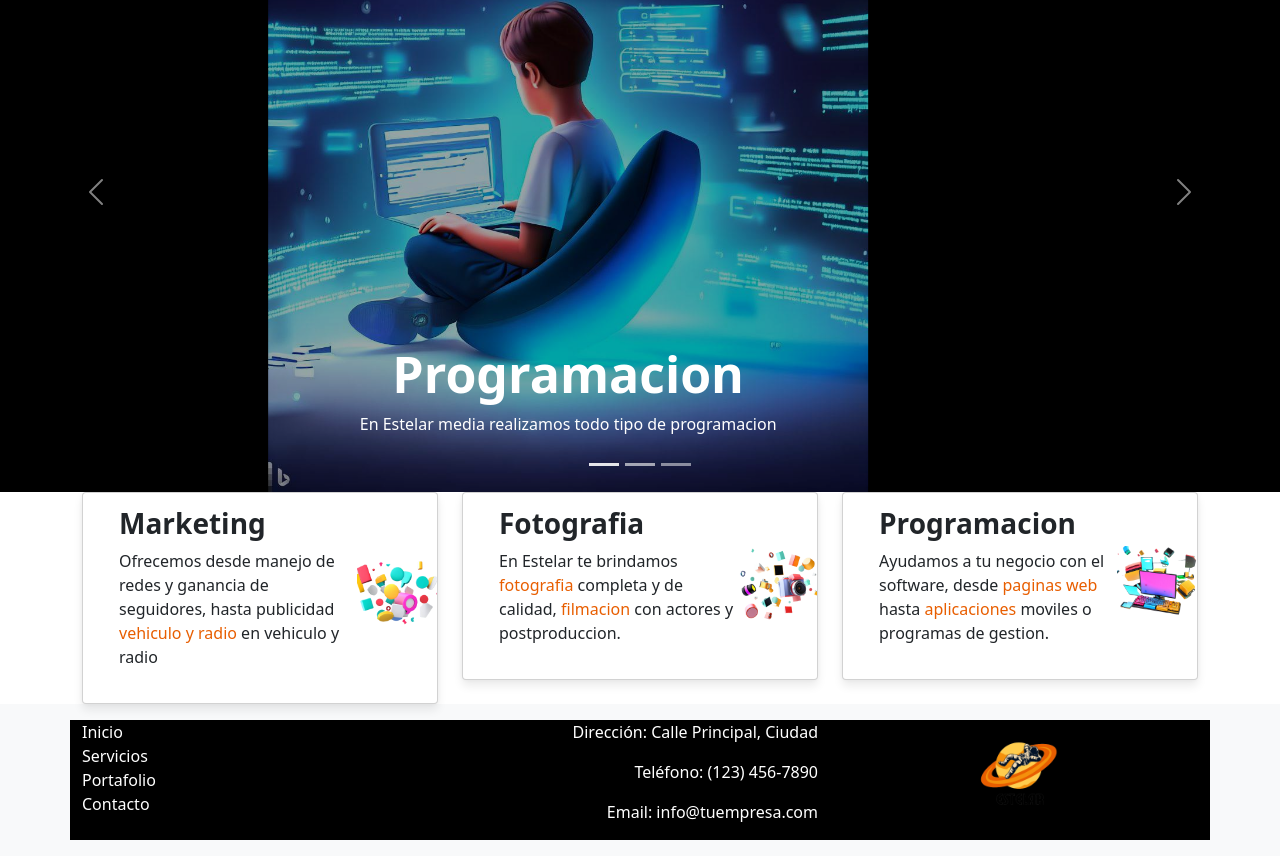
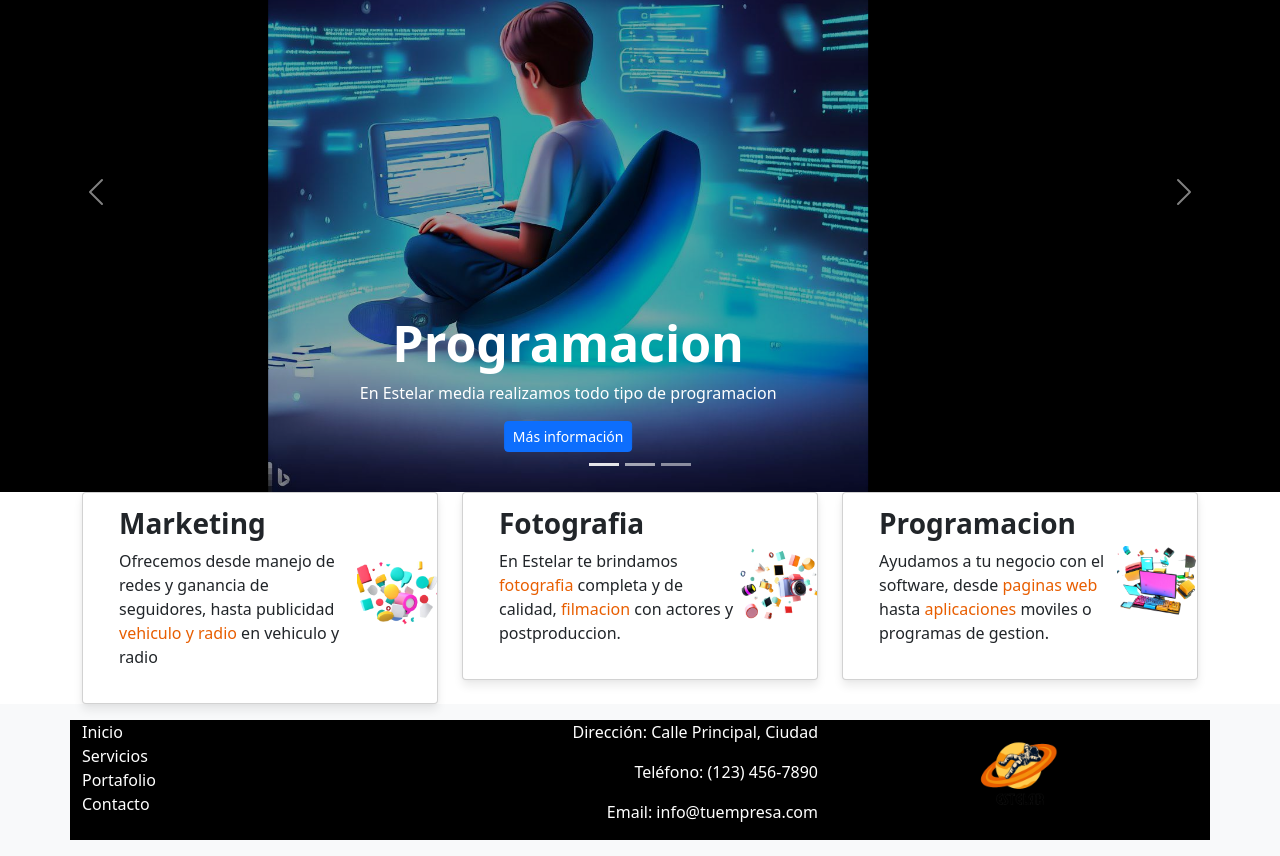
Before and after one commit to ignaciobecher/EstelarVue, a Vue app: page / in a window 1280 px wide. Shown: the part 1902-2758 px from the top of the page. Built offline with nearby package versions, Linux system fonts and the light colour scheme.

Commit message:
btn added no navbar

```diff
--- a/src/components/heroPage.vue
+++ b/src/components/heroPage.vue
@@ -14,6 +14,7 @@
                 <div class="carousel-caption d-block">
                     <h5>Programacion</h5>
                     <p>En Estelar media realizamos todo tipo de programacion</p>
+                    <a class="btn btn-primary btn-sm px-2" id="btnContact" href="#" role="button">Más información</a>
                 </div>
             </div>
             <div class="carousel-item">
@@ -21,6 +22,7 @@
                 <div class="carousel-caption d-block">
                     <h5>Fotografia</h5>
                     <p>En Estelar media realizamos fotografia.</p>
+                    <a class="btn btn-primary btn-sm px-2" id="btnContact" href="#" role="button">Más información</a>
                 </div>
             </div>
             <div class="carousel-item">
@@ -28,6 +30,7 @@
                 <div class="carousel-caption d-block">
                     <h5>Marketing</h5>
                     <p>En Estelar media realizamos marketing.</p>
+                    <a class="btn btn-primary btn-sm px-2" id="btnContact" href="#" role="button">Más información</a>
                 </div>
             </div>
         </div>
```
